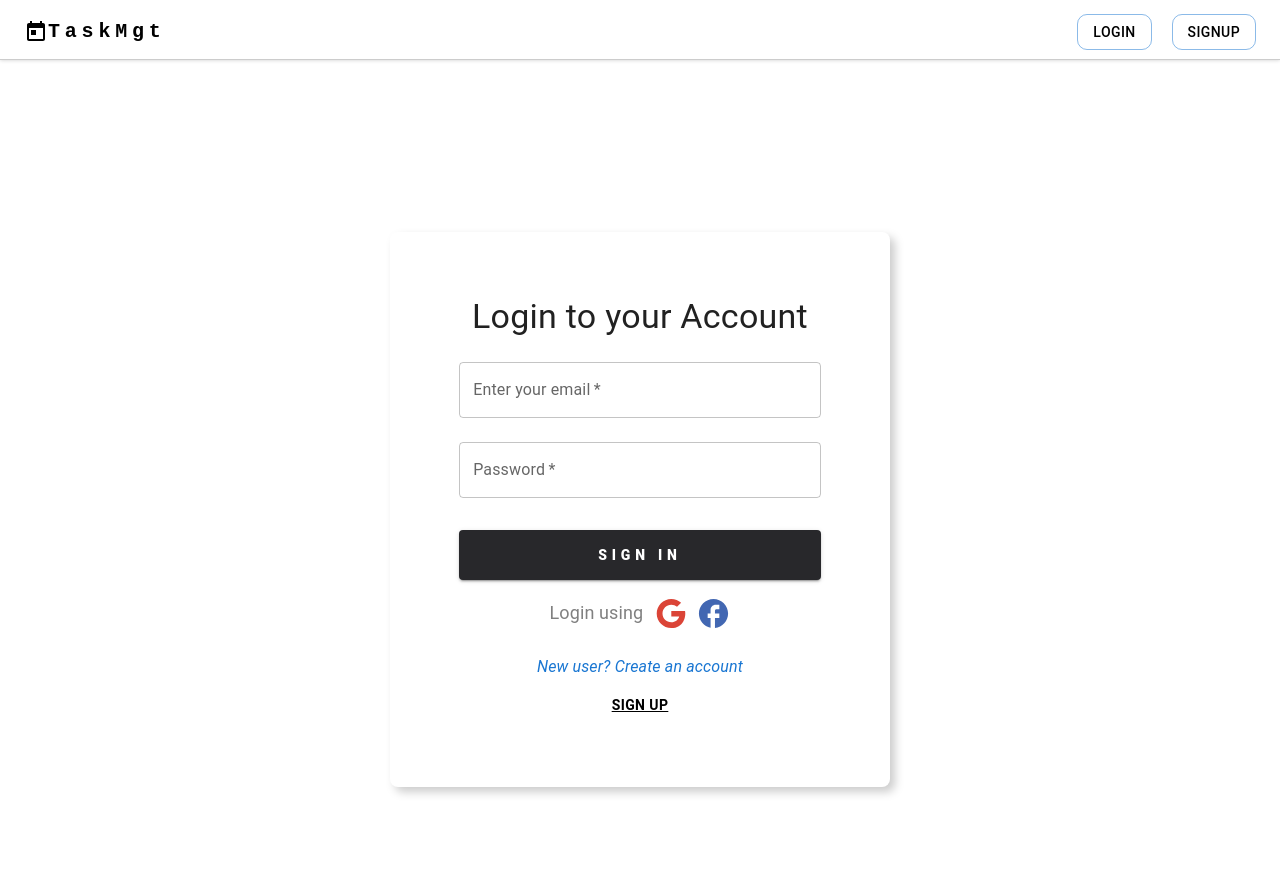
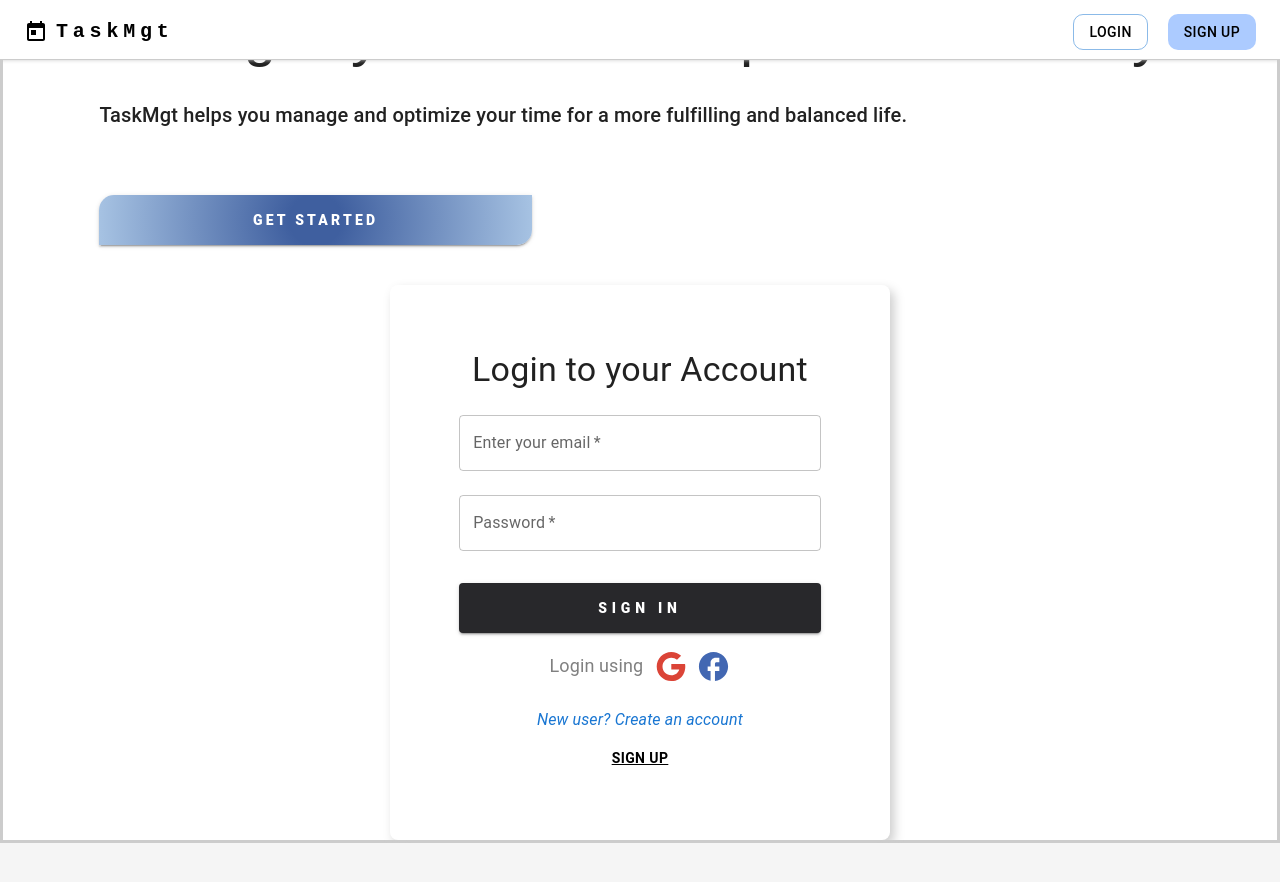
Before and after one commit to mohaelmi/TaskMgt, a React (Create React App) app in the folder frontend/: page /login in a window 1280 px wide. Shown: the top 882 px of the page. After the commit the page ends 843 px from the top, so only its background shows below. Built offline with nearby package versions, Linux system fonts and the light colour scheme; no server answers.

Commit message:
Updated frontend UI/UX

```diff
--- a/frontend/src/App.js
+++ b/frontend/src/App.js
@@ -1,13 +1,12 @@
-import "./App.css";
-import React, { useEffect, useState } from "react";
-import axios from "axios";
-import { Toaster } from "react-hot-toast";
-import { useApplicationData } from "./hooks/useApplicationData";
-import TaskList from "./components/TaskList";
-import NewTask from "./components/NewTask";
-import EditTask from "./components/EditTask";
-import Header from "./components/Header";
-import CreateTask from "./components/CreateTask";
+import './App.css';
+import React, { useEffect, useState } from 'react';
+import NavBar from './components/NavBar';
+import { Toaster } from 'react-hot-toast';
+import { useApplicationData } from './hooks/useApplicationData';
+import TaskList from './components/TaskList';
+import NewTask from './components/NewTask';
+import EditTask from './components/EditTask';
+import CreateTask from './components/CreateTask';
 
 function App() {
   const [
@@ -23,13 +22,13 @@ function App() {
   ] = useApplicationData();
 
   // console.log("## show model", state.showCreateModal)
-  console.log("## user", state.user);
+  console.log('## user', state.user);
   console.log(Boolean(state.user));
 
   return (
     <>
       <Toaster />
-      <Header
+      <NavBar
         openModal={createToggleModal}
         userLogin={userLogin}
         userLogOut={userLogOut}
@@ -38,7 +37,7 @@ function App() {
       />
 
       {state.user ? (
-        <div className="bg-slate-100 w-9/12 flex flex-col justify-center items-center pt-32 pb-10 mx-auto gap-16 rounded-md">
+        <div className='bg-slate-100 w-9/12 flex flex-col justify-center items-center pt-32 pb-10 mx-auto gap-16 rounded-md'>
           {/* <NewTask createTask={createTask} /> */}
           {/* <p>tasklist is below</p> */}
           {/* <TaskList tasks={state.taskData} deleteTask={handleDeleteTask} /> */}
--- a/frontend/src/components/AuthProvider.js
+++ b/frontend/src/components/AuthProvider.js
@@ -1,26 +1,26 @@
-import { createContext, useContext, useState } from 'react';
+// import { createContext, useContext, useState } from 'react';
 
-const AuthContext = createContext({});
-export const AuthProvider = ({ children }) => {
-  const [isLoggedIn, setLoggedIn] = useState(false);
+// const AuthContext = createContext({});
+// export const AuthProvider = ({ children }) => {
+//   const [isLoggedIn, setLoggedIn] = useState(false);
 
-  const login = () => {
-    setLoggedIn(true);
-  };
+//   const login = () => {
+//     setLoggedIn(true);
+//   };
 
-  const logout = () => {
-    setLoggedIn(false);
-  };
+//   const logout = () => {
+//     setLoggedIn(false);
+//   };
 
-  const [auth, setAuth] = useState({});
-  return (
-    <AuthContext.Provider value={{ auth, setAuth, isLoggedIn, login, logout }}>
-      {children}
-    </AuthContext.Provider>
-  );
-};
-export default AuthContext;
+//   const [auth, setAuth] = useState({});
+//   return (
+//     <AuthContext.Provider value={{ auth, setAuth, isLoggedIn, login, logout }}>
+//       {children}
+//     </AuthContext.Provider>
+//   );
+// };
+// export default AuthContext;
 
-export const useAuth = () => {
-  return useContext(AuthContext);
-};
+// export const useAuth = () => {
+//   return useContext(AuthContext);
+// };
--- a/frontend/src/components/Header.js
+++ /dev/null
@@ -1,15 +0,0 @@
-import React from 'react';
-import NavBar from './NavBar';
-
-import { AuthProvider } from './AuthProvider';
-
-const Header = ({ openModal, userLogin, userLogOut, userSignup, user }) => {
-  return (
-    <React.Fragment>
-      <AuthProvider>
-        <NavBar openModal={openModal}  userLogin ={userLogin} userLogOut={userLogOut} userSignup={userSignup} user={user}/>
-      </AuthProvider>
-    </React.Fragment>
-  );
-};
-export default Header;
--- a/frontend/src/components/NavBar.js
+++ b/frontend/src/components/NavBar.js
@@ -1,28 +1,15 @@
-import React, { useContext } from 'react';
-import {
-  Link as RouterLink,
-  Route,
-  Routes,
-  useNavigate,
-  Navigate,
-} from 'react-router-dom';
+import React from 'react';
+import { Link as RouterLink, Route, Routes } from 'react-router-dom';
 import { AppBar, Toolbar, Typography, Tab, Button } from '@mui/material';
 import TodayIcon from '@mui/icons-material/Today';
 import SignUp from '../pages/Signup';
 import Login from '../pages/Login';
-import AboutUs from '../pages/AboutUs';
-import Person2Icon from '@mui/icons-material/Person2';
 import Analytics from '../pages/Analytics';
-// import TaskList from './TaskList';
-import AuthContext from './AuthProvider';
-import logout from '../pages/Logout';
+import Avatar from '@mui/material/Avatar';
+
+// ... (imports remain the same)
 
 const NavBar = ({ openModal, userLogin, userLogOut, userSignup, user }) => {
-  const handleLogout = () => {
-    userLogOut()
-    Navigate('/login')
-
-  }
   return (
     <React.Fragment>
       <AppBar
@@ -35,7 +22,7 @@ const NavBar = ({ openModal, userLogin, userLogOut, userSignup, user }) => {
         }}
       >
         <Toolbar>
-          <TodayIcon> </TodayIcon>
+          <TodayIcon />
           <Typography
             variant='h6'
             noWrap
@@ -47,6 +34,7 @@ const NavBar = ({ openModal, userLogin, userLogOut, userSignup, user }) => {
               letterSpacing: '.3rem',
               color: 'inherit',
               textDecoration: 'none',
+              ml: 1,
             }}
           >
             <RouterLink
@@ -56,29 +44,11 @@ const NavBar = ({ openModal, userLogin, userLogOut, userSignup, user }) => {
               TaskMgt
             </RouterLink>
           </Typography>
-          { user ?
+          {user ? (
             <>
-          <div style={{ paddingLeft: '20%' }}>
-
+              <div style={{ paddingLeft: '33%' }}>
                 <Tab
-              label='My Tasks'
-              component={RouterLink}
-              to='/task'
-              textColor='inherit'
-              sx={{
-                textTransform: 'none',
-                fontSize: '1rem',
-
-                '&:hover': {
-                  fontSize: '1.0rem',
-                  fontWeight: 'bold',
-                  textDecoration: 'none',
-                },
-              }}
-            />
-
-            <Tab
-              label='Analytics'
+                  label='Summary'
                   component={RouterLink}
                   to='/analytics'
                   textColor='inherit'
@@ -92,8 +62,6 @@ const NavBar = ({ openModal, userLogin, userLogOut, userSignup, user }) => {
                     },
                   }}
                 />
-
-
               </div>
               <Button
                 variant='text'
@@ -113,51 +81,91 @@ const NavBar = ({ openModal, userLogin, userLogOut, userSignup, user }) => {
                 Add Task
               </Button>
             </>
-      : null }
-        { !user ?
+          ) : null}
+          {!user ? (
             <>
               <Button
-            sx={{ marginLeft: 'auto', color: 'black', borderRadius: '10px' }}
+                sx={{
+                  marginLeft: 'auto',
+                  color: 'black',
+                  borderRadius: '10px',
+                }}
                 variant='outlined'
                 component={RouterLink}
                 to='/login'
-            // color='inherit'
               >
                 Login
               </Button>
               <Button
                 component={RouterLink}
                 to='/signup'
-            // color='inherit'
-            sx={{ marginLeft: '20px', color: 'black', borderRadius: '10px' }}
-            variant='outlined'
+                sx={{
+                  marginLeft: '20px',
+                  color: 'black',
+
+                  borderRadius: '10px',
+                  backgroundColor: '#accbff',
+                  '&:hover': {
+                    backgroundColor: '#92bbff',
+                  },
+                }}
+                variant='soft'
               >
-            SignUp
+                Sign Up
               </Button>
             </>
-        :
+          ) : (
+            <>
+              <Typography
+                sx={{
+                  marginLeft: '25%',
+                  color: '#5474d2',
+                  fontWeight: 'bold',
+                  textTransform: 'none',
+                  marginTop: '4px',
+                  fontSize: '1rem',
+                }}
+              >
+                Welcome: {user.username}
+              </Typography>
+              <Avatar
+                variant='solid'
+                sx={{
+                  width: '32px',
+                  height: '32px',
+                  marginLeft: '8px',
+                }}
+              />
               <Button
-            sx={{ marginLeft: 'auto', color: 'black', borderRadius: '10px' }}
+                sx={{
+                  marginLeft: 'auto',
+                  color: 'black',
+                  borderRadius: '10px',
+                }}
                 variant='outlined'
                 onClick={() => userLogOut()}
-            // color='inherit'
-            // onClick={logout}
               >
                 Logout
               </Button>
-           }
-
+            </>
+          )}
         </Toolbar>
       </AppBar>
       <Routes>
-        <Route path='/signup' element={!user? <SignUp userSignup={userSignup} /> : null} />
-        <Route path='/login' element={!user? <Login userLogin= {userLogin}/>  : null } />
-        <Route path='/about' element={<AboutUs />} />
-        {/* <Route path='/logout' element={<logout />} /> */}
-        <Route path='/tasks' element={<AboutUs />} />
+        <Route
+          path='/signup'
+          element={!user ? <SignUp userSignup={userSignup} /> : null}
+        />
+        <Route
+          path='/login'
+          element={!user ? <Login userLogin={userLogin} /> : null}
+        />
         <Route path='/analytics' element={<Analytics />} />
+
+        {/* <Route path='*' element={<Navigate to='/' />} /> */}
       </Routes>
     </React.Fragment>
   );
 };
+
 export default NavBar;
--- a/frontend/src/index.js
+++ b/frontend/src/index.js
@@ -3,15 +3,12 @@ import ReactDOM from 'react-dom/client';
 import './index.css';
 import { BrowserRouter } from 'react-router-dom';
 import App from './App';
-// import { AuthProvider } from 'react-use-auth';
 
 const root = ReactDOM.createRoot(document.getElementById('root'));
 root.render(
   <React.StrictMode>
-    {/* <AuthProvider> */}
     <BrowserRouter>
       <App />
     </BrowserRouter>
-    {/* </AuthProvider> */}
   </React.StrictMode>
 );
--- a/frontend/src/pages/Login.js
+++ b/frontend/src/pages/Login.js
@@ -3,20 +3,12 @@ import { Box, TextField, Typography, Button, CssBaseline } from '@mui/material';
 import { useNavigate } from 'react-router-dom';
 import FacebookRoundedIcon from '@mui/icons-material/FacebookRounded';
 import GoogleIcon from '@mui/icons-material/Google';
-import axios from 'axios';
-import AuthContext from '../components/AuthProvider';
 
-// import axios from '../api/axios';
-// const LOGIN_URL = '/'
-
-const Login = ({userLogin}) => {
-  // const { setAuth } = useContext(AuthContext);
+const Login = ({ userLogin }) => {
   const navigate = useNavigate();
   const userRef = useRef();
   const errRef = useRef();
 
-  // const [userEmail, setUserEmail] = useState('');
-  // const [pwd, setPwd] = useState('');
   const [errMsg, setErrMsg] = useState('');
   const [success, setSuccess] = useState(false);
   const [enteredValues, setEnteredValues] = useState({
@@ -32,12 +24,12 @@ const Login = ({userLogin}) => {
     setErrMsg('');
   }, [enteredValues]);
 
-  const handleSubmit =  (e) => {
+  const handleSubmit = (e) => {
     e.preventDefault();
-    console.log("Login", enteredValues);
-    const {email, password} = enteredValues;
-    userLogin(email, password)
-    navigate('/');
+    console.log('Login', enteredValues);
+    const { email, password } = enteredValues;
+    userLogin(email, password);
+    // navigate('/');
     // setUserEmail('');
     // setPwd('');
     // setSuccess(true);
@@ -54,8 +46,62 @@ const Login = ({userLogin}) => {
   };
 
   return (
-    <div style={{ paddingTop: '15%', paddingBottom: '5%' }}>
+    <div
+      style={{
+        // paddingTop: '8%',
+        minHeight: '100vh',
+        display: 'grid',
+        placeItems: 'center',
+        border: '3px solid #ccc',
+      }}
+    >
       <CssBaseline />
+      <Box
+        display='grid'
+        gridTemplateColumns={['1fr', '1fr', '1fr', '1fr', '1fr 1fr']}
+        gap={5}
+        maxWidth={1250}
+        justifyContent={'center'}
+      >
+        <section>
+          <Typography
+            variant='h2'
+            mb={3}
+            sx={{
+              mr: 2,
+              display: { xs: 'none', md: 'flex' },
+              fontFamily: 'monospace',
+              textDecoration: 'none',
+            }}
+          >
+            Manage your tasks productivity
+          </Typography>
+          <Typography variant='h6' marginBottom={5}>
+            TaskMgt helps you manage and optimize your time for a more
+            fulfilling and balanced life.
+          </Typography>
+          <Button
+            type='submit'
+            variant='contained'
+            onClick={handleSignupClick}
+            sx={{
+              marginTop: 3,
+              height: 50,
+              borderRadius: '15px 0 15px',
+              background: [
+                'rgb(63,95,159)',
+                `radial-gradient(circle, rgba(63,95,159,1) 12%, rgba(167,195,227,1) 100%)`,
+              ],
+              width: '40%',
+              // ':hover': { backgroundColor: '#0C0908' },
+              fontWeight: 800,
+              letterSpacing: '.2rem',
+            }}
+          >
+            Get Started
+          </Button>
+        </section>
+        <section>
           {success ? (
             <section>
               <h1>You are logged in!</h1>
@@ -77,11 +123,9 @@ const Login = ({userLogin}) => {
                   alignItems={'center'}
                   justifyContent={'center'}
                   margin='auto'
-              marginTop={5}
-              marginBottom={5}
                   padding={3}
                   borderRadius={2}
-              boxShadow={'5px 5px 10px #ccc'}
+                  boxShadow={'4px 5px 11px #ccc'}
                   sx={{ ':hover': { boxShadow: '10px 10px 20px #ccc' } }}
                 >
                   <Typography
@@ -114,7 +158,9 @@ const Login = ({userLogin}) => {
                     label='Password'
                     variant='outlined'
                     required
-                onChange={(e) => handleInputChange('password', e.target.value)}
+                    onChange={(e) =>
+                      handleInputChange('password', e.target.value)
+                    }
                     value={enteredValues.password}
                     sx={{
                       width: '80%',
@@ -182,7 +228,7 @@ const Login = ({userLogin}) => {
                     sx={{
                       borderRadius: 3,
                       backgroundColor: 'white',
-                  color: 'black', // Fix: Change Color to color
+                      color: 'black',
                       textDecoration: 'underline',
                       fontWeight: 'bold',
                       marginBottom: 5,
@@ -195,6 +241,8 @@ const Login = ({userLogin}) => {
               </form>
             </section>
           )}
+        </section>
+      </Box>
     </div>
   );
 };
```
Also changed, not shown: frontend/src/components/Modal.js (+61 -62 lines), frontend/src/hooks/useApplicationData.js (+43 -51 lines), frontend/src/pages/AboutUs.js (deleted, +0 -16 lines), frontend/src/pages/Logout.js (deleted, +0 -15 lines), frontend/src/pages/Profile.js (deleted, +0 -15 lines), frontend/src/pages/Signup.js (+7 -6 lines), 2 other files (tests, documents, lock files or other folders). Lines whose indentation alone changed are shown as unchanged.
